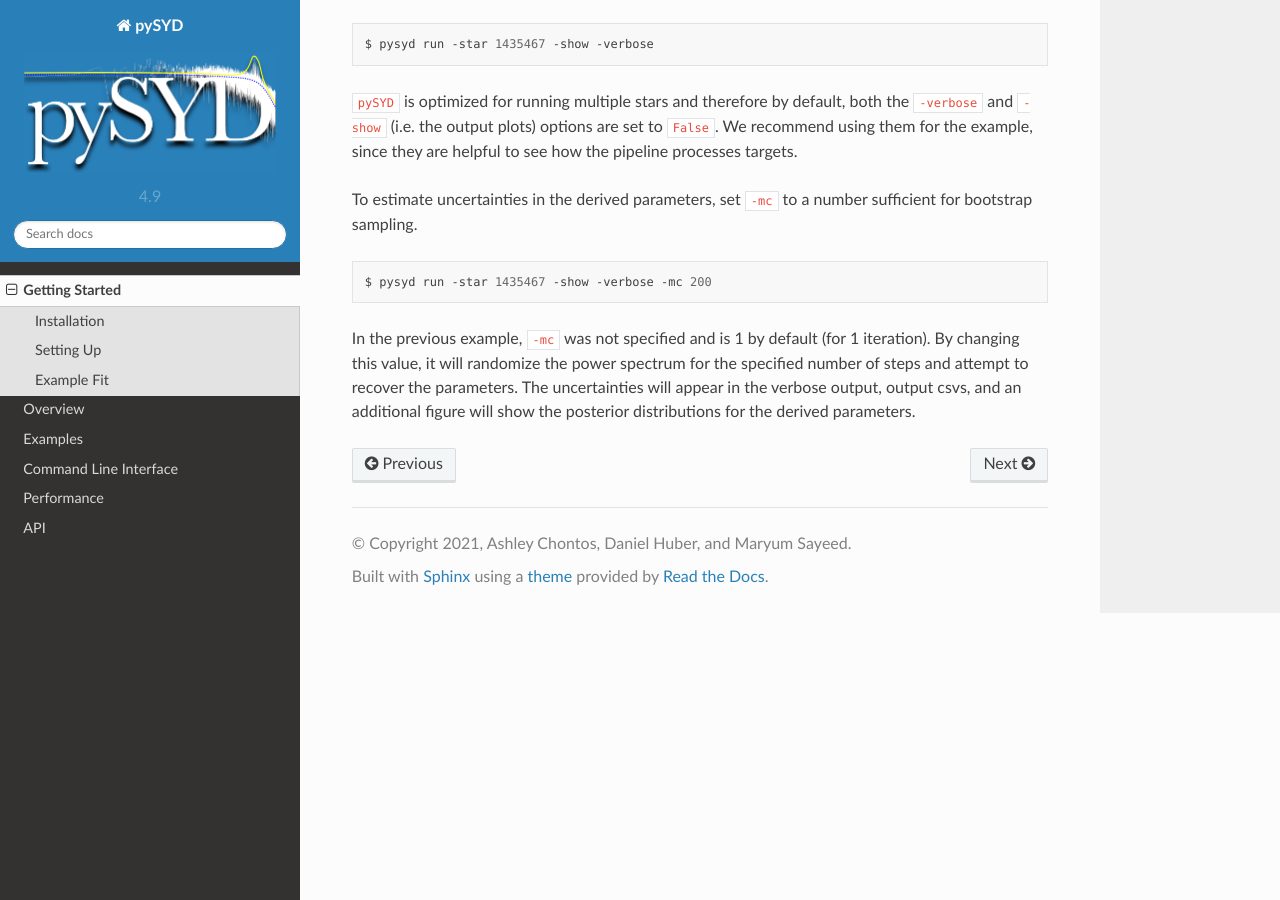
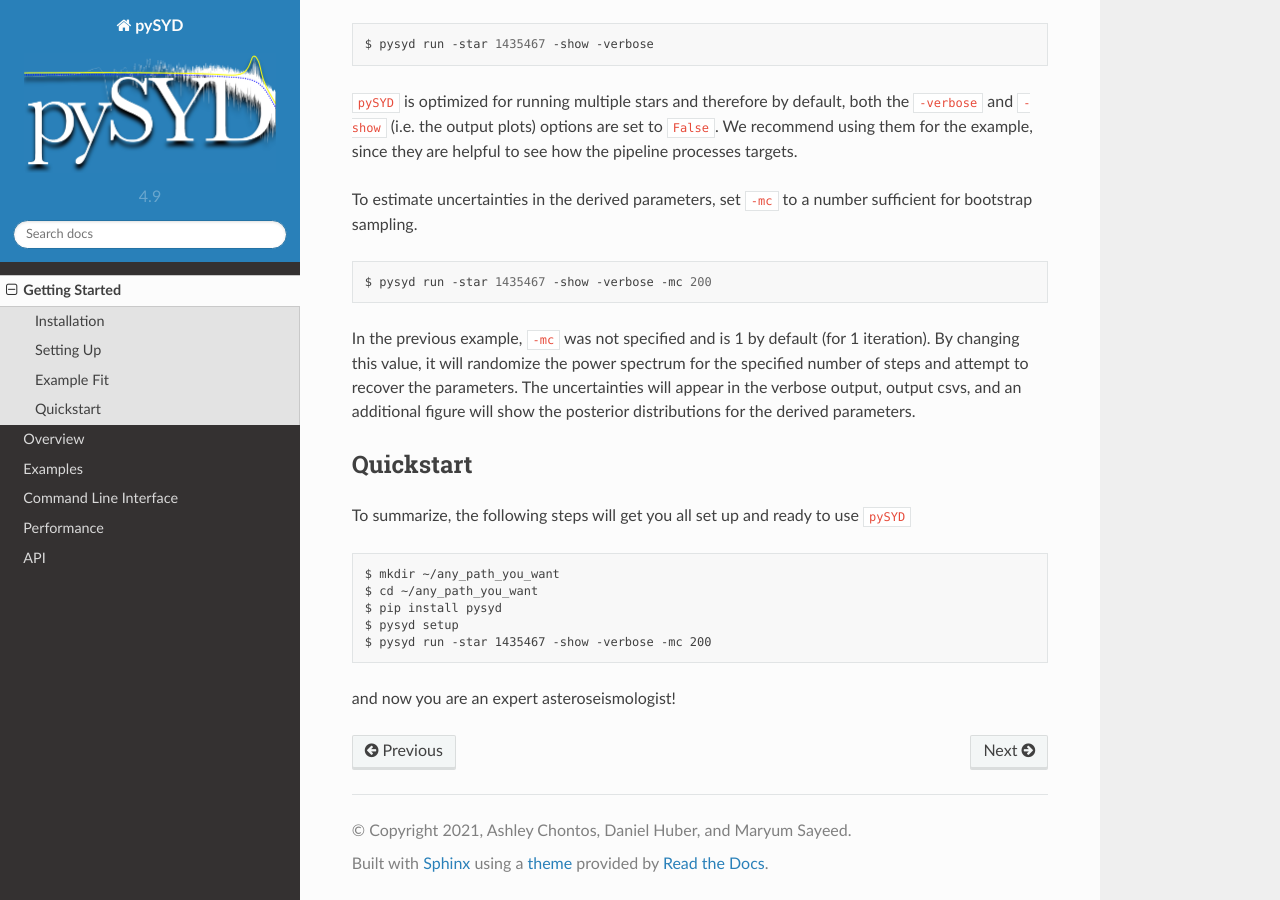
Before and after one commit to ashleychontos/pySYD, a Sphinx documentation site: the page built from docs/quickstart.rst, in a window 1280 px wide and 900 px high, scrolled down 1388 px. Built offline with Sphinx 7.4.7 and the Read the Docs theme 2.0.0, drawn with Linux system fonts in a browser that asks for light colours.

Commit message:
Update quickstart.rst

```diff
--- a/docs/quickstart.rst
+++ b/docs/quickstart.rst
@@ -4,6 +4,7 @@ Getting Started
 ###############
 
 .. _installation:
+
 
 Installation
 ************
@@ -64,7 +65,6 @@ The optional verbose command can be called with the setup feature:
 This will print the absolute paths of all directories that are created during setup.
 
 
-
 Example Fit
 ***********
 
@@ -89,3 +89,22 @@ In the previous example, ``-mc`` was not specified and is 1 by default (for 1 it
 value, it will randomize the power spectrum for the specified number of steps and attempt to recover the parameters.
 The uncertainties will appear in the verbose output, output csvs, and an additional figure will show
 the posterior distributions for the derived parameters.
+
+
+.. _quickstartsummary:
+
+Quickstart
+**********
+
+.. compound::
+
+    To summarize, the following steps will get you all set up and ready to
+    use ``pySYD`` ::
+
+	$ mkdir ~/any_path_you_want
+	$ cd ~/any_path_you_want
+        $ pip install pysyd
+	$ pysyd setup
+	$ pysyd run -star 1435467 -show -verbose -mc 200
+
+    and now you are an expert asteroseismologist!
```
